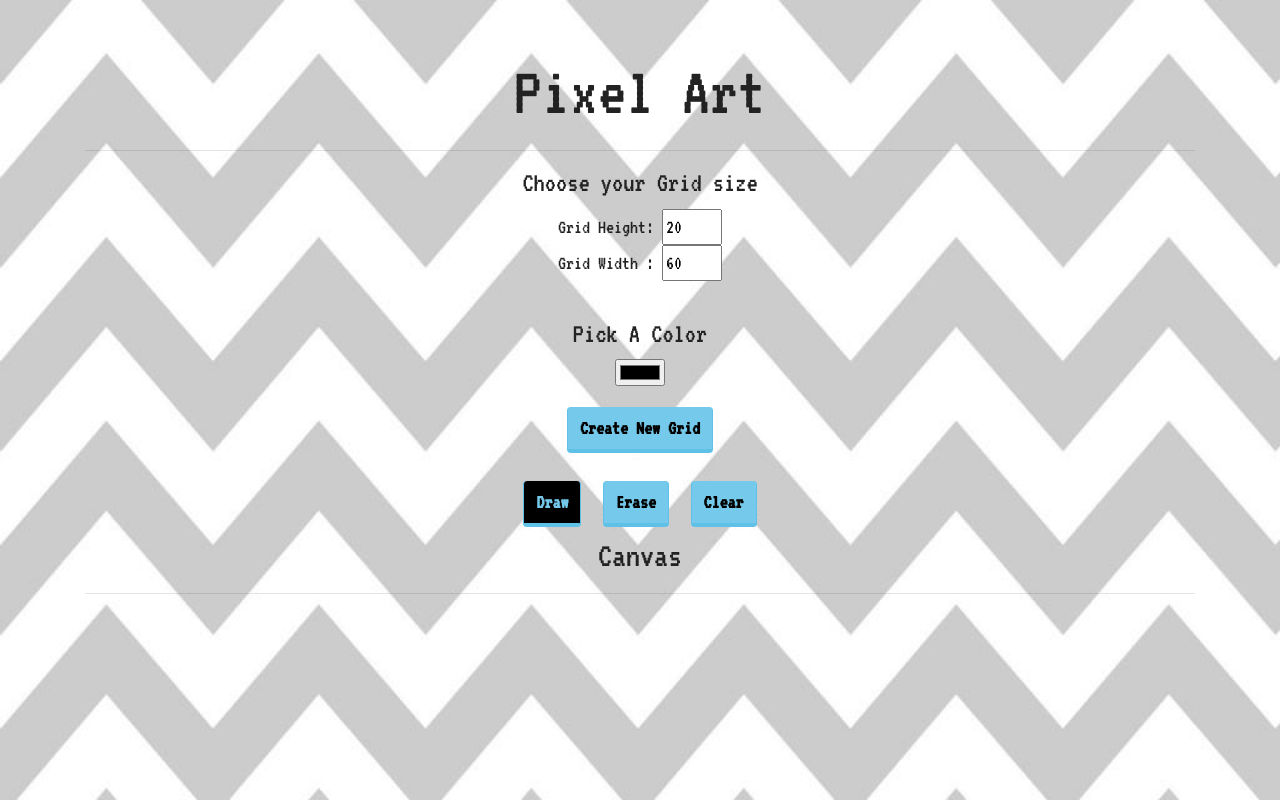
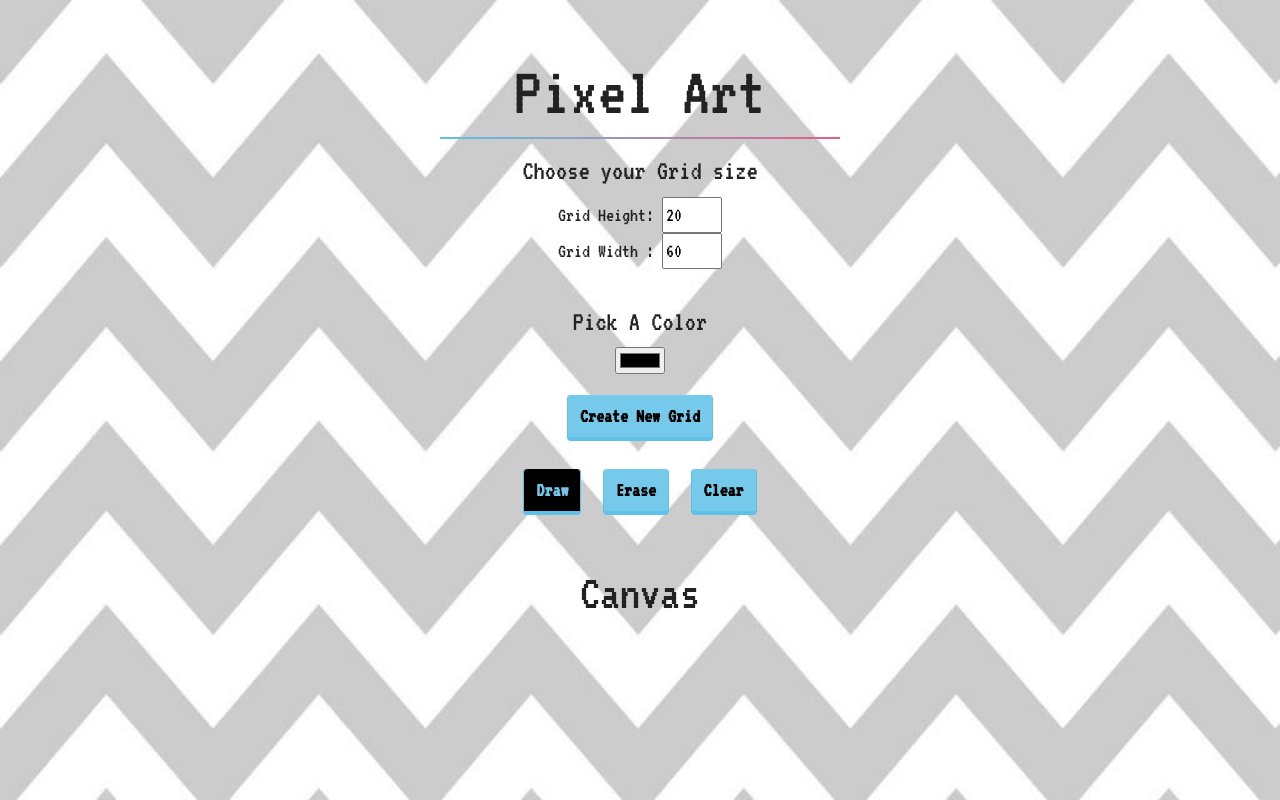
Before and after one commit to Dsalz/Pixel-Art, a plain HTML site: page index.html in a window 1280 px wide. Drawn offline with nearby package versions, Linux system fonts and the light colour scheme.

Commit message:
Update PixelArt.css

```diff
--- a/PixelArt.css
+++ b/PixelArt.css
@@ -39,6 +39,19 @@ p {
     margin: 0;
 }
 
+.canvas-header {
+    font-size: 50px;
+    margin-top:40px;
+}
+
+.canvas-line{
+    border: none;
+    height: 2px;
+    background-color: linear-gradient(135deg, #5fc3e4 0%, #e55d87 100%);
+    width: 120px;
+    margin-top: -10px;
+}
+
 #pixelCanvas {
     background: white;
     margin-bottom:90px;
@@ -74,3 +87,11 @@ input[type=number] {
 h1.header {
     font-size:70px;
 }
+
+hr.header-line {
+    margin-top: -5px;
+    width: 400px;
+    height: 2px;
+    border: none;
+    background: linear-gradient(135deg, #5fc3e4 0%, #e55d87 100%);
+}
```
